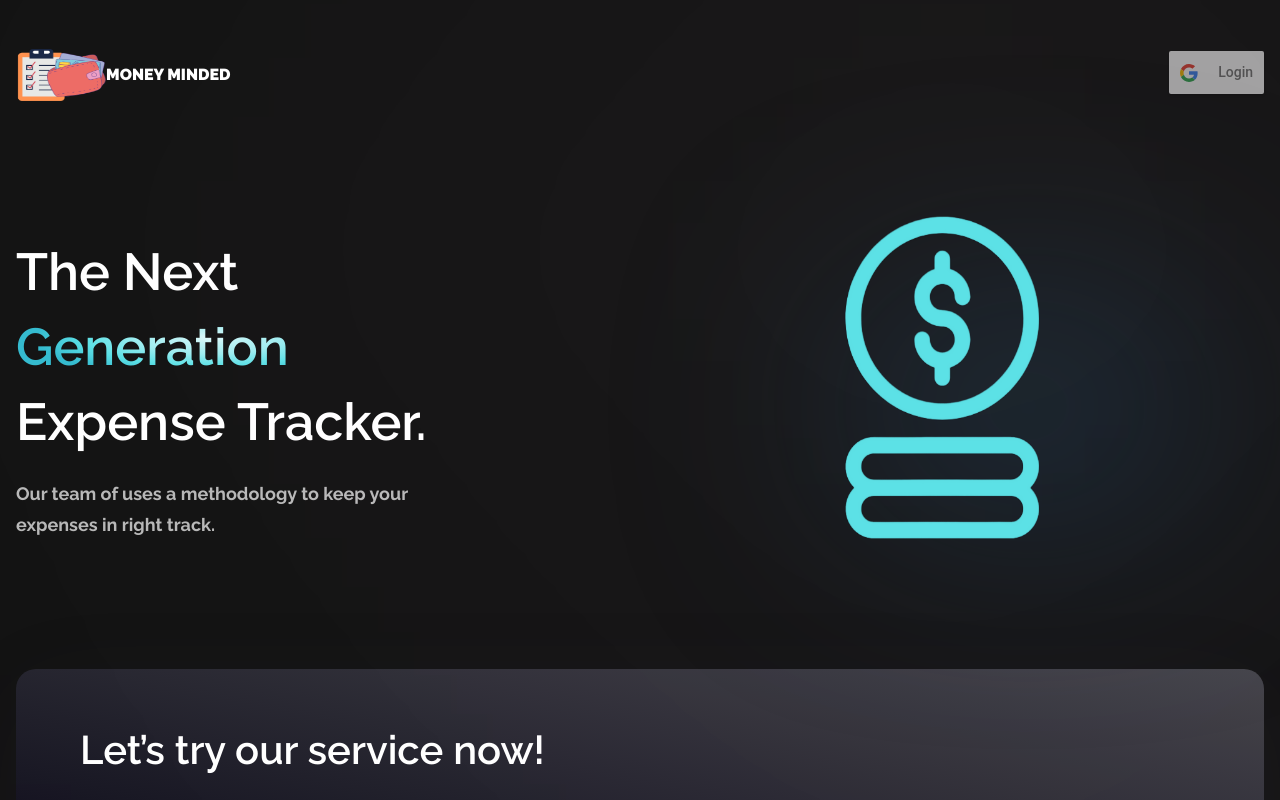
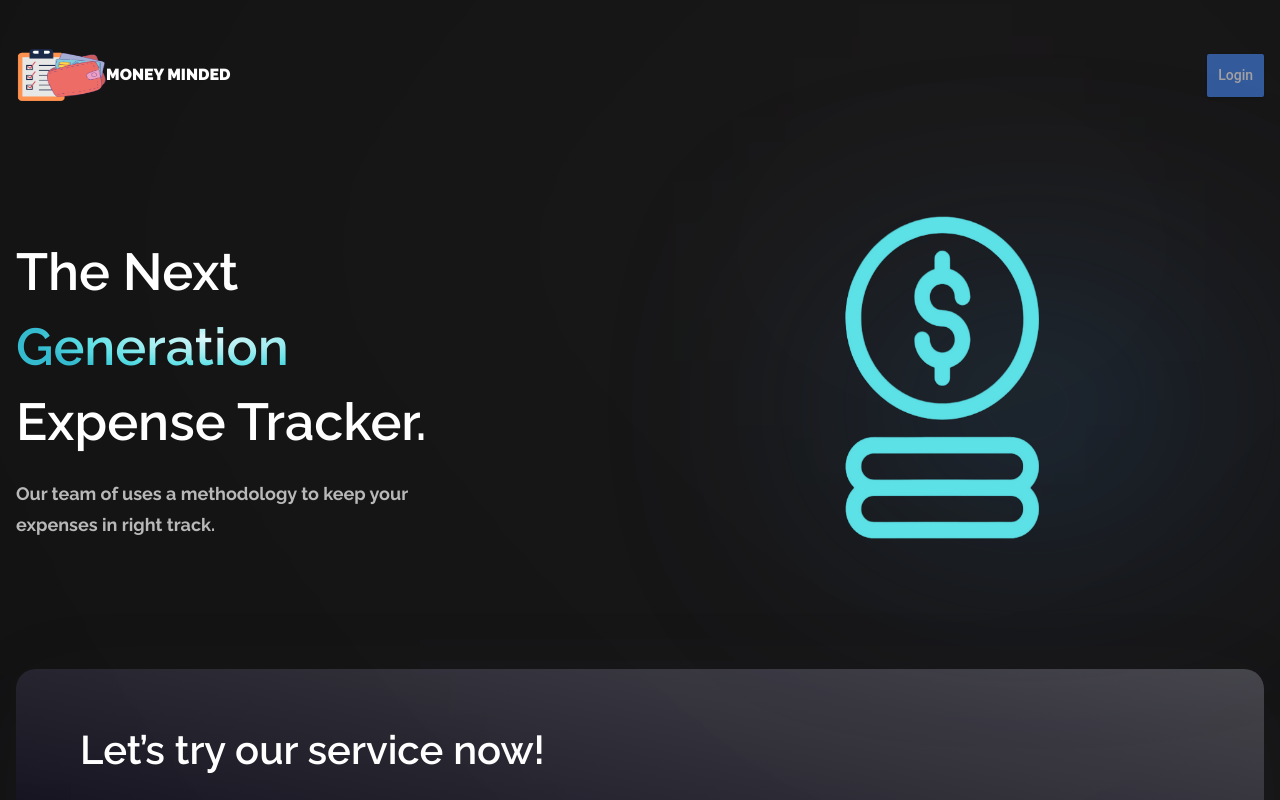
Before and after one commit to ananyakushal/YAAR, a React (Create React App) app in the folder yaar-client/: page / in a window 1280 px wide. Shown: the top 800 px of the page. Built offline with nearby package versions, Linux system fonts and the light colour scheme.

Commit message:
changed login button ui and entry text size

```diff
--- a/yaar-client/src/User/Login.js
+++ b/yaar-client/src/User/Login.js
@@ -24,7 +24,7 @@ function Login({ onLoginClick }) {
 
   return (
     <div className="btn" onClick={onLoginClick}>
-      <GoogleLogin clientId={clientId} buttonText="Login" onSuccess={onSuccess} onFailure={onFailure} cookiePolicy={"single_host_origin"} isSignedIn={true}/>
+      <GoogleLogin clientId={clientId} buttonText="Login" onSuccess={onSuccess} onFailure={onFailure} cookiePolicy={"single_host_origin"} isSignedIn={true} icon={false} theme="dark"/>
     </div>
   );
 }
--- a/yaar-client/src/pages/Dashboard/MainArea/FinanceRecord/Entry.js
+++ b/yaar-client/src/pages/Dashboard/MainArea/FinanceRecord/Entry.js
@@ -50,8 +50,8 @@ function Entry(props) {
         <div className="Amt-time flex flex-row justify-center items-center mr-1">
           <div className="Amt text-lg md:text-3xl self-center mr-3 md:mr-6 text-center" style={{color : props.color}}>{props.amount}</div>
           <div className="Date-time text-xs md:text-sm">
-            <p className="text-center Date text-[0.5rem] md:text-sm">{props.date}</p>
-            <p className="Time text-center text-[0.5rem] md:text-sm">{props.time}</p>
+            <p className="text-center Date text-[0.5rem] md:text-base">{props.date}</p>
+            <p className="Time text-center text-[0.5rem] md:text-base">{props.time}</p>
           </div>
         </div>
       </div>
```
